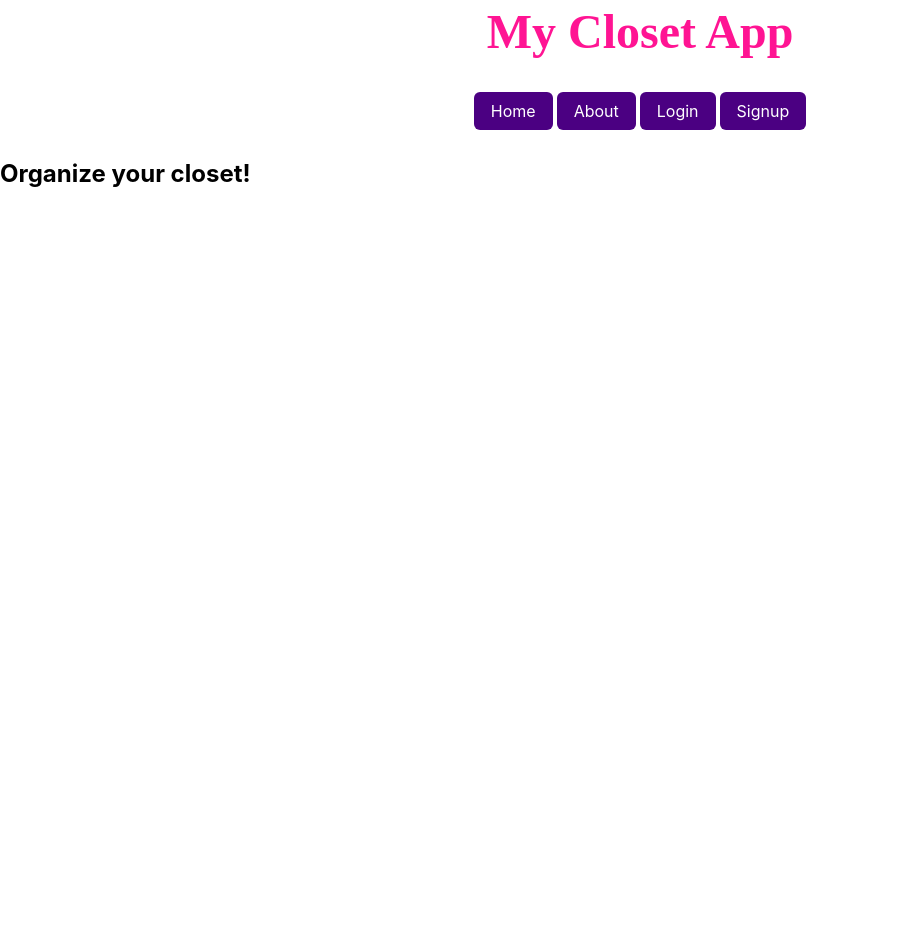
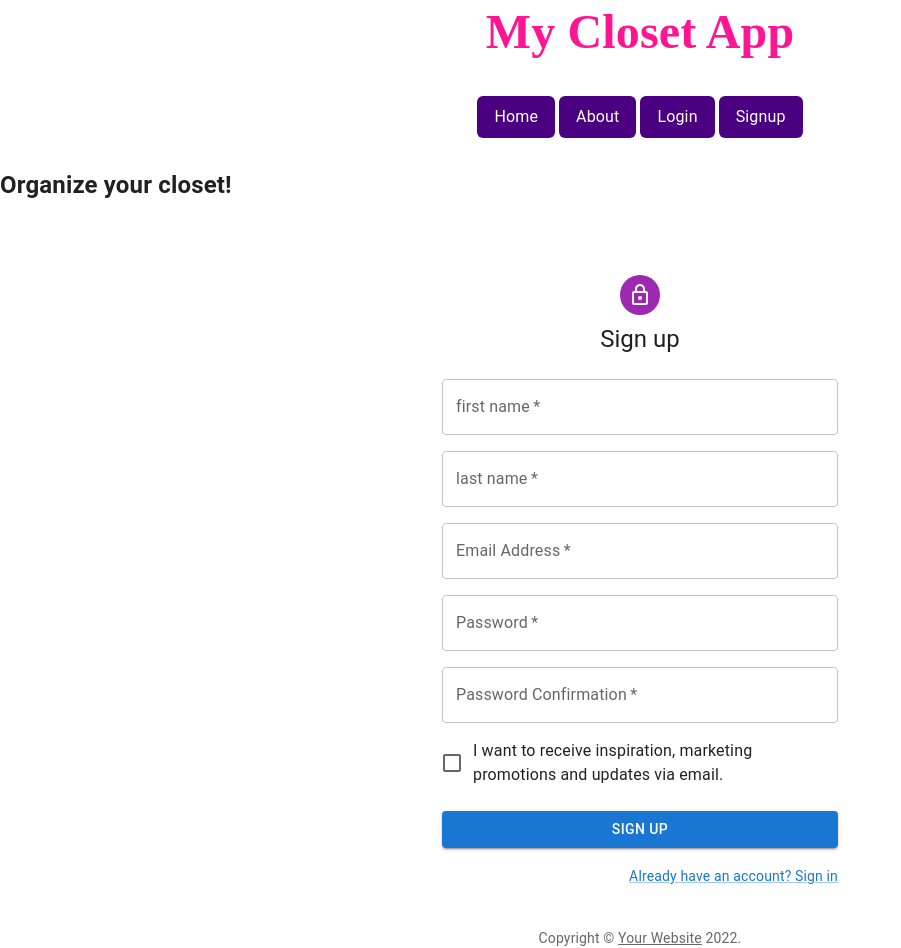
Before and after one commit to e-clawson/my-closet-app, a React (Create React App) app in the folder client/: page /signup in a window 1280 px wide. Shown: the whole page, without its empty margins (0-901 px from the left). Before the commit the page ends 800 px from the top, so only its background shows below. Built offline with nearby package versions, Linux system fonts and the light colour scheme; no server answers.

Commit message:
debug signin

```diff
--- a/client/src/components/App.js
+++ b/client/src/components/App.js
@@ -10,6 +10,7 @@
 import Login from "./user/Login";
 import Logout from "./user/Logout";
 import Profile from "./user/Profile";
+import Signup from "./user/Signup";
 
 
 function App() {
@@ -39,7 +40,7 @@
               <Profile />
             </Route>
             <Route path="/signup">
-              {/* <SignUpForm /> */}
+              <Signup />
             </Route>
             <Route path="/newprompt">
               {/* <PromptForm /> */}
--- a/client/src/components/user/Login.js
+++ b/client/src/components/user/Login.js
@@ -20,6 +20,8 @@
 import { useContext, useState } from 'react';
 import { MessageContext } from '../../context/message';
 import { useHistory } from 'react-router-dom';
+import SignUp from './Signup';
+
 
 
 function Copyright(props) {
@@ -125,13 +127,13 @@
                 </Link>
               </Grid>
               <Grid item>
-                <Link href="/signup" variant="body2">
+                <Link href="/Signup" variant="body2">
                   {"Don't have an account? Sign Up"}
                 </Link>
               </Grid>
             </Grid>
           </Box>
-        </Box>w
+        </Box>
         <Copyright sx={{ mt: 8, mb: 4 }} />
       </Container>
     </ThemeProvider>
--- a/client/src/components/user/Signup.js
+++ b/client/src/components/user/Signup.js
@@ -1,17 +1,45 @@
-import React, { useState, useContext } from "react";
-import { Button, Input, FormField, Label } from "../../styles";
-import {useHistory} from "react-router-dom"
-import { UserContext } from "../../context/user";
-import { MessageContext } from "../../context/message";
+import {useState, useContext} from "react";
+import {useHistory} from "react-router-dom";
+import {UserContext} from "../../context/user";
+import {MessageContext} from "../../context/message";
+import * as React from 'react';
+import Avatar from '@mui/material/Avatar';
+import Button from '@mui/material/Button';
+import CssBaseline from '@mui/material/CssBaseline';
+import TextField from '@mui/material/TextField';
+import FormControlLabel from '@mui/material/FormControlLabel';
+import Checkbox from '@mui/material/Checkbox';
+import Link from '@mui/material/Link';
+import Grid from '@mui/material/Grid';
+import Box from '@mui/material/Box';
+import LockOutlinedIcon from '@mui/icons-material/LockOutlined';
+import Typography from '@mui/material/Typography';
+import Container from '@mui/material/Container';
+import { createTheme, ThemeProvider } from '@mui/material/styles';
 
-const SignUpForm = () => {
+function Copyright(props) {
+  return (
+    <Typography variant="body2" color="text.secondary" align="center" {...props}>
+      {'Copyright © '}
+      <Link color="inherit" href="https://mui.com/">
+        Your Website
+      </Link>{' '}
+      {new Date().getFullYear()}
+      {'.'}
+    </Typography>
+  );
+}
+
+const theme = createTheme();
+
+const Signup = () => {
     const {signup} = useContext(UserContext);
     const {setMessage} = useContext(MessageContext);
 
     const [userObj, setUserObj] = useState({
+        first_name:"",
+        last_name:"",
         email: "",
-      firstName: "",
-      lastName: "",
         password: "",
         passwordConfirmation: ""
     });
@@ -27,10 +55,10 @@
 
     const handleSubmit = e => {
         e.preventDefault()
-      if ([userObj.firstName, userObj.lastName, userObj.email, userObj.password, userObj.passwordConfirmation].some(val => val.trim() === "")) {
+        if ([userObj.first_name, userObj.last_name, userObj.email, userObj.password, userObj.passwordConfirmation].some(val => val.trim() === "")) {
             setMessage({message: "You must fill in all the information please!", color: "red"})
         }
-      const didItWork = signup({...userObj, password_confirmation: userObj.passwordConfirmation})
+        const didItWork = signup({...userObj, passwordConfirmation: userObj.passwordConfirmation})
         if (didItWork) {
             setMessage({message: "User successfully created!", color: "green"})
             history.push("/profile")
@@ -38,64 +66,116 @@
 
 
     }
-
     return (
-    <form onSubmit={handleSubmit}>
-      <FormField>
-        <Label htmlFor="firstName">First Name</Label>
-        <Input
-          type="text"
-          name="firstName"
-          autoComplete="off"
-          value={userObj.firstName}
+        <ThemeProvider theme={theme}>
+          <Container component="main" maxWidth="xs">
+            <CssBaseline />
+            <Box
+              sx={{
+                marginTop: 8,
+                display: 'flex',
+                flexDirection: 'column',
+                alignItems: 'center',
+              }}
+            >
+              <Avatar sx={{ m: 1, bgcolor: 'secondary.main' }}>
+                <LockOutlinedIcon />
+              </Avatar>
+              <Typography component="h1" variant="h5">
+                Sign up
+              </Typography>
+              <Box component="form" noValidate onSubmit={handleSubmit} sx={{ mt: 3 }}>
+                <Grid container spacing={2}>
+                  <Grid item xs={12}>
+                    <TextField
+                      required
+                      fullWidth
+                      id="first_name"
+                      label="first name"
+                      name="first_name"
+                      autoComplete="first name"
                       onChange={handleChange}
+                      value={userObj.first_name}
                     />
-      </FormField>
-      <FormField>
-        <Label htmlFor="lastName">Last Name</Label>
-        <Input
-          type="text"
-          name="lastName"
-          autoComplete="off"
-          value={userObj.lastName}
+                  </Grid>
+                  <Grid item xs={12}>
+                    <TextField
+                      required
+                      fullWidth
+                      id="last_name"
+                      label="last name"
+                      name="last_name"
+                      autoComplete="last name"
                       onChange={handleChange}
+                      value={userObj.last_name}
                     />
-      </FormField>
-      <FormField>
-        <Label htmlFor="email">Email</Label>
-        <Input
-          type="text"
+                  </Grid>
+                  <Grid item xs={12}>
+                    <TextField
+                      required
+                      fullWidth
+                      id="email"
+                      label="Email Address"
                       name="email"
-          autoComplete="off"
+                      autoComplete="email"
+                      onChange={handleChange}
                       value={userObj.email}
+                    />
+                  </Grid>
+                  <Grid item xs={12}>
+                    <TextField
+                      required
+                      fullWidth
+                      name="password"
+                      label="Password"
+                      type="password"
+                      id="password"
+                      autoComplete="new-password"
                       onChange={handleChange}
+                      value={userObj.password}
                     />
-      </FormField>
-      <FormField>
-        <Label htmlFor="password">Password</Label>
-        <Input
+                  </Grid>
+                  <Grid item xs={12}>
+                    <TextField
+                      required
+                      fullWidth
+                      name="passwordConfirmation"
+                      label="Password Confirmation"
                       type="password"
-          name="password"
-          value={userObj.password}
+                      id="password-confirmation"
+                      autoComplete="new-password"
                       onChange={handleChange}
-          autoComplete="current-password"
+                      value={userObj.passwordConfirmation}
                     />
-      </FormField>
-      <FormField>
-        <Label htmlFor="passwordConfirmation">Password Confirmation</Label>
-        <Input
-          type="password"
-          name="passwordConfirmation"
-          value={userObj.passwordConfirmation}
-          onChange={handleChange}
-          autoComplete="current-password"
+                  </Grid>
+                  <Grid item xs={12}>
+                    <FormControlLabel
+                      control={<Checkbox value="allowExtraEmails" color="primary" />}
+                      label="I want to receive inspiration, marketing promotions and updates via email."
                     />
-      </FormField>
-      <FormField>
-        <Button type="submit">Sign Up</Button>
-      </FormField>
-    </form>
+                  </Grid>
+                </Grid>
+                <Button
+                  type="submit"
+                  fullWidth
+                  variant="contained"
+                  sx={{ mt: 3, mb: 2 }}
+                >
+                  Sign Up
+                </Button>
+                <Grid container justifyContent="flex-end">
+                  <Grid item>
+                    <Link href="/signin" variant="body2">
+                      Already have an account? Sign in
+                    </Link>
+                  </Grid>
+                </Grid>
+              </Box>
+            </Box>
+            <Copyright sx={{ mt: 5 }} />
+          </Container>
+        </ThemeProvider>
     );
 }
 
-export default SignUpForm;
+export default Signup
```
Also changed, not shown: 1 other file (tests, documents, lock files or other folders). Lines whose indentation alone changed are shown as unchanged.
